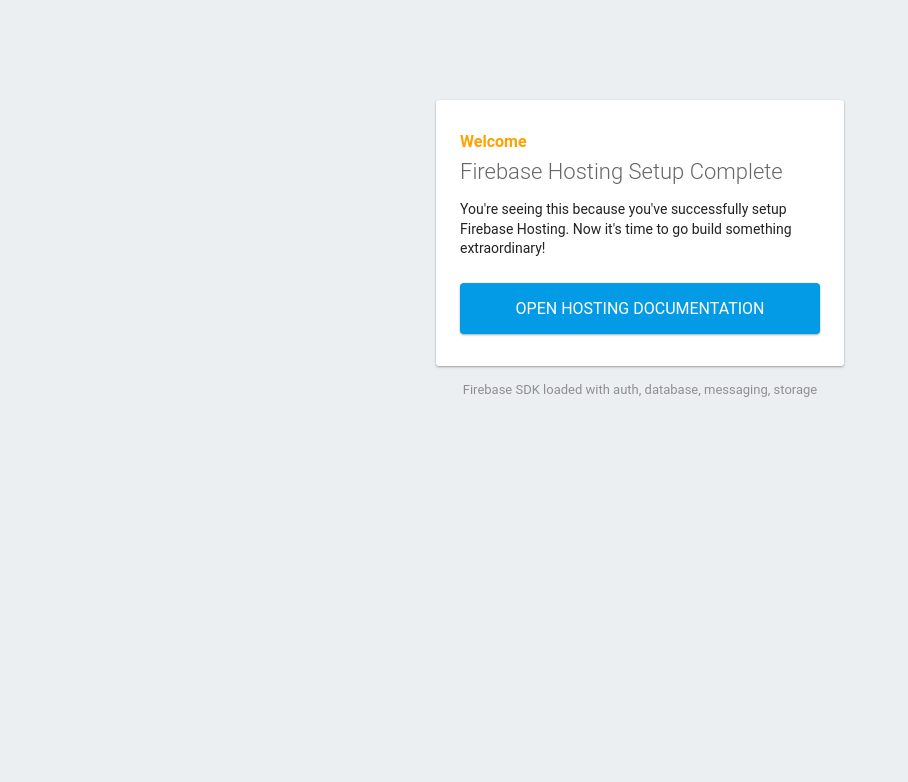
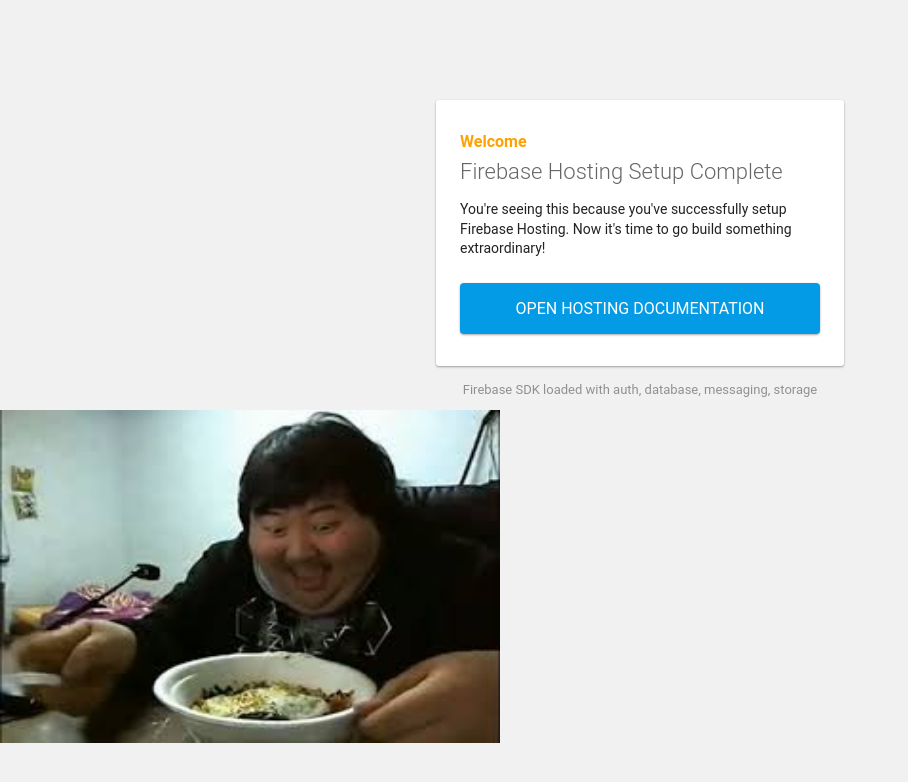
Before and after one commit to Milahabe/milahabe.ml, a plain HTML site: page public/index.html in a window 1280 px wide. Shown: the whole page, without its empty margins (0-908 px from the left). Drawn offline with Linux system fonts and the light colour scheme; some packages are replaced by stand-ins of ours.

Commit message:
{added picture to index}

```diff
--- a/public/index.html
+++ b/public/index.html
@@ -16,7 +16,7 @@
     <script defer src="/__/firebase/init.js"></script>
 
     <style media="screen">
-      body { background: #ECEFF1; color: rgba(0,0,0,0.87); font-family: Roboto, Helvetica, Arial, sans-serif; margin: 0; padding: 0; }
+      body { background: #f1f1f1; color: rgba(0,0,0,0.87); font-family: Roboto, Helvetica, Arial, sans-serif; margin: 0; padding: 0; }
       #message { background: white; max-width: 360px; margin: 100px auto 16px; padding: 32px 24px; border-radius: 3px; }
       #message h2 { color: #ffa100; font-weight: bold; font-size: 16px; margin: 0 0 8px; }
       #message h1 { font-size: 22px; font-weight: 300; color: rgba(0,0,0,0.6); margin: 0 0 16px;}
@@ -61,5 +61,6 @@
         }
       });
     </script>
+    <img src="fat guy eating noodles.jpg" alt="Trulli" width="500" height="333">
   </body>
 </html>
```
Also changed, not shown: public/404.html (+1 -0 lines), public/egirl aleks.jpg (added), public/fat guy eating noodles.jpg (added).
